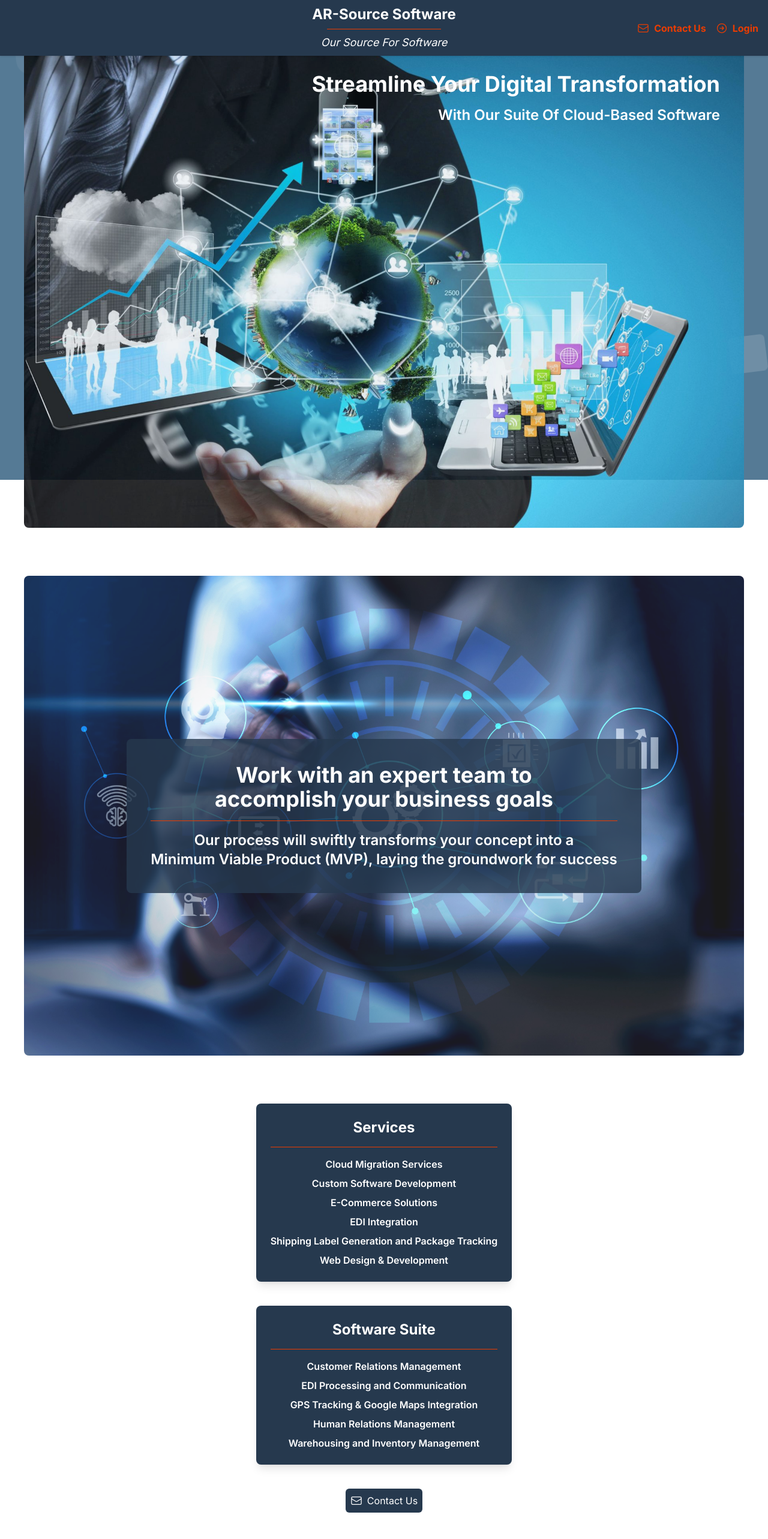
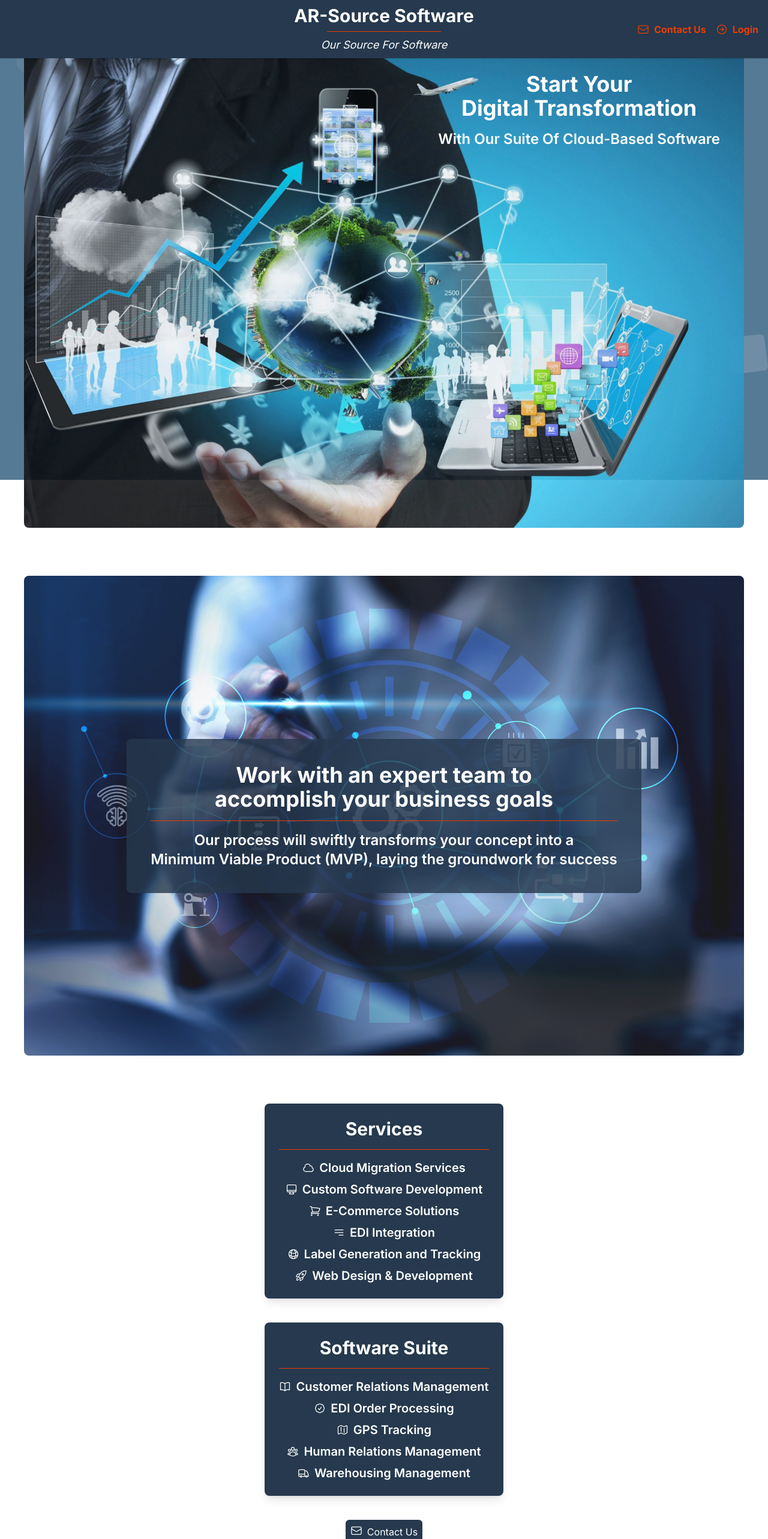
Before and after one commit to knford01/nextjs-dashboard, a Next.js app: page / in a window 1280 px wide. Shown: the top 2566 px of the page at 60% size. Built offline with nearby package versions, Linux system fonts and the light colour scheme; a web font is replaced by a local one.

Commit message:
Before WP Modals

```diff
--- a/app/page.tsx
+++ b/app/page.tsx
@@ -3,7 +3,8 @@
 import { useState } from 'react';
 import Link from 'next/link';
 import Image from 'next/image';
-import { EnvelopeIcon, ArrowRightCircleIcon, XMarkIcon } from '@heroicons/react/24/outline';
+import { EnvelopeIcon, CloudIcon, RocketLaunchIcon, ArrowRightCircleIcon, XMarkIcon, ShoppingCartIcon, ComputerDesktopIcon, GlobeAltIcon, BookOpenIcon, TruckIcon, MapIcon, UserGroupIcon, CheckBadgeIcon } from '@heroicons/react/24/outline';
+import { Bars3BottomRightIcon } from '@heroicons/react/24/solid';
 import ContactForm from '@/app/ui/contactform';
 import '@/app/ui/background.css';
 
@@ -50,7 +51,7 @@ export default function Page() {
 
             {/* Centered Title */}
             <div className="flex-1 text-center">
-              <h1 className="text-2xl font-bold text-white">AR-Source Software</h1>
+              <h1 className="text-3xl font-bold text-white">AR-Source Software</h1>
               <hr className="my-2 border-t border-[#eb3c00] mx-auto" style={{ maxWidth: '15%' }} />
               <span className="text-lg italic text-white">Our Source For Software</span>
             </div>
@@ -115,8 +116,9 @@ export default function Page() {
           </div>
           {/* Text positioned at the top right of the image with a semi-transparent background on mobile */}
           <div className="absolute top-0 right-0 md:p-10 p-4 z-10 bg-black bg-opacity-80 md:bg-transparent rounded-lg">
-            <h2 className="text-4xl font-bold text-right text-white">Streamline Your Digital Transformation</h2>
-            <p className="text-2xl mt-4 font-semibold text-right text-white">With Our Suite Of Cloud-Based Software</p>
+            <h2 className="text-4xl font-bold text-center text-white">Start Your</h2>
+            <h2 className="text-4xl font-bold text-center text-white">Digital Transformation</h2>
+            <p className="text-2xl mt-4 font-semibold text-center text-white">With Our Suite Of Cloud-Based Software</p>
           </div>
         </section>
 
@@ -149,32 +151,33 @@ export default function Page() {
         </section>
 
         <section className="flex flex-col items-center mt-20 px-4 pb-20">
+
           <div className="w-full max-w-4xl bg-[#26394e] shadow-lg rounded-lg p-6">
-            <h3 className="text-2xl font-bold text-center text-white">Services</h3>
+            <h3 className="text-3xl font-bold text-center text-white">Services</h3>
             <hr className="my-4 border-t border-[#eb3c00]" />
-            <ul className="space-y-2 text-center">
-              <li className="text-white font-semibold">Cloud Migration Services</li>
-              <li className="text-white font-semibold">Custom Software Development</li>
-              <li className="text-white font-semibold">E-Commerce Solutions</li>
-              <li className="text-white font-semibold">EDI Integration</li>
-              <li className="text-white font-semibold">Shipping Label Generation and Package Tracking</li>
-              <li className="text-white font-semibold">Web Design & Development</li>
+            <ul className="md:text-xl space-y-2 text-center">
+              <li className="text-white font-semibold wpli"><CloudIcon className="wpicon h-5 w-5 mr-2" />Cloud Migration Services</li>
+              <li className="text-white font-semibold wpli"><ComputerDesktopIcon className="wpicon h-5 w-5 mr-2" />Custom Software Development</li>
+              <li className="text-white font-semibold wpli"><ShoppingCartIcon className="wpicon h-5 w-5 mr-2" />E-Commerce Solutions</li>
+              <li className="text-white font-semibold wpli"><Bars3BottomRightIcon className="wpicon h-5 w-5 mr-2" />EDI Integration</li>
+              <li className="text-white font-semibold wpli"><GlobeAltIcon className="wpicon h-5 w-5 mr-2" />Label Generation and Tracking</li>
+              <li className="text-white font-semibold wpli"><RocketLaunchIcon className="wpicon h-5 w-5 mr-2" />Web Design & Development</li>
             </ul>
           </div>
 
           <div className="w-full max-w-4xl bg-[#26394e] shadow-lg rounded-lg p-6 mt-10">
-            <h3 className="text-2xl font-bold text-center text-white">Software Suite</h3>
+            <h3 className="text-3xl font-bold text-center text-white">Software Suite</h3>
             <hr className="my-4 border-t border-[#eb3c00]" />
-            <ul className="space-y-2 text-center">
-              <li className="text-white font-semibold">Customer Relations Management</li>
-              <li className="text-white font-semibold">EDI Processing and Communication</li>
-              <li className="text-white font-semibold">GPS Tracking & Google Maps Integration</li>
-              <li className="text-white font-semibold">Human Relations Management</li>
-              <li className="text-white font-semibold">Warehousing and Inventory Management</li>
+            <ul className="md:text-xl space-y-2 text-center">
+              <li className="text-white font-semibold wpli"><BookOpenIcon className="wpicon h-5 w-5 mr-2" />Customer Relations Management</li>
+              <li className="text-white font-semibold wpli"><CheckBadgeIcon className="wpicon h-5 w-5 mr-2" />EDI Order Processing</li>
+              <li className="text-white font-semibold wpli"><MapIcon className="wpicon h-5 w-5 mr-2" />GPS Tracking</li>
+              <li className="text-white font-semibold wpli"><UserGroupIcon className="wpicon h-5 w-5 mr-2" />Human Relations Management</li>
+              <li className="text-white font-semibold wpli"><TruckIcon className="wpicon h-5 w-5 mr-2" />Warehousing Management</li>
             </ul>
           </div>
 
-          <button onClick={openContactForm} className="p-2 bg-[#26394e] text-white rounded-md mt-10 flex items-center">
+          <button onClick={openContactForm} className="p-2 bg-[#26394e] text-white rounded-md mt-10 flex text-center">
             <EnvelopeIcon className="h-5 w-5 mr-2" />
             Contact Us
           </button>
--- a/app/ui/global.css
+++ b/app/ui/global.css
@@ -16,3 +16,13 @@ input[type='number']::-webkit-outer-spin-button {
   -webkit-appearance: none;
   margin: 0;
 }
+
+.wpli {
+  display: flex;
+  align-items: center;
+  justify-content: center;
+}
+
+.wpicon {
+  margin-right: 8px;
+}
```
